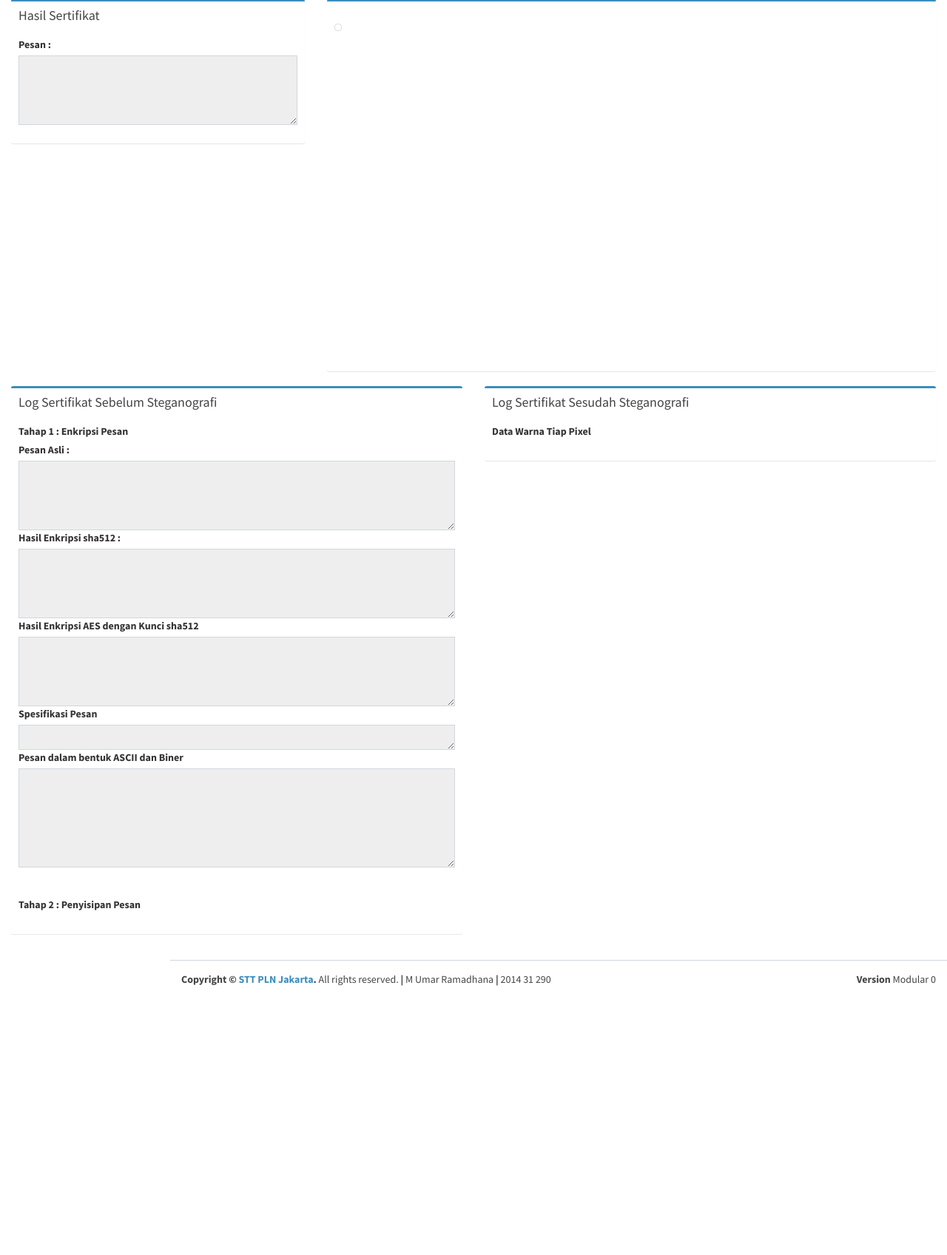
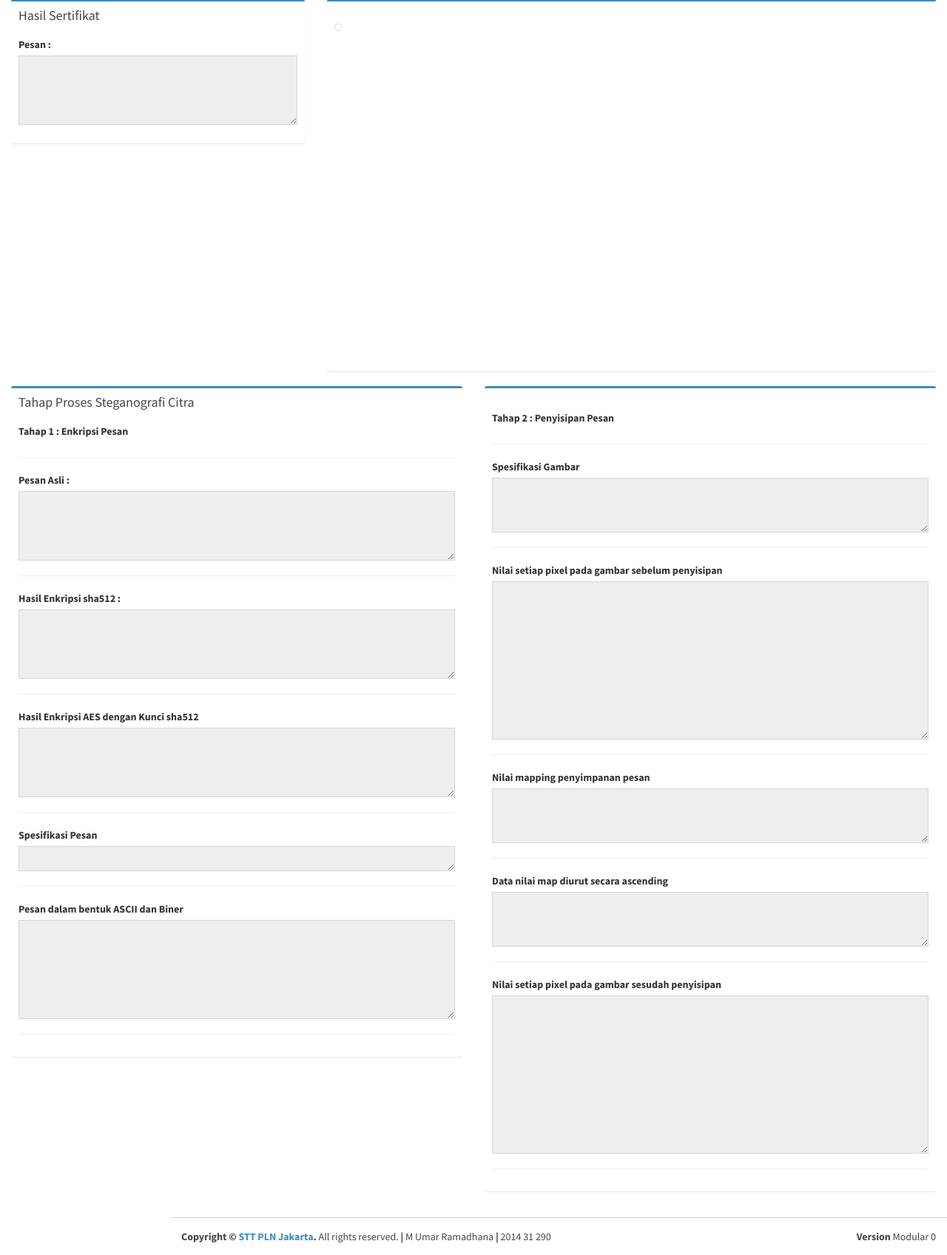
Before and after one commit to umarkotak/sweet_stego, a PHP site: template pages/certificate-protect.php in a window 1280 px wide. Shown: the part 642-2339 px from the top of the page at 74% size. Before the commit the page ends 1975 px from the top, so only its background shows below. Run offline with PHP 8.4, Linux system fonts and the light colour scheme; the template is opened without the code that fills it, so the values that code supplies are empty.

Commit message:
create log field

```diff
--- a/pages/certificate-protect.php
+++ b/pages/certificate-protect.php
@@ -113,30 +113,33 @@
     <div class="col-md-6">
       <div class="box box-primary">
         <div class="box-header">
-          <h3 class="box-title">Log Sertifikat Sebelum Steganografi</h3>
+          <h3 class="box-title">Tahap Proses Steganografi Citra</h3>
         </div>
 
         <div class="box-body">
           <div id="log-before">
             <div class="form-group">
-              <label>Tahap 1 : Enkripsi Pesan</label><br>
+              <label>Tahap 1 : Enkripsi Pesan</label><br><hr>
 
               <label>Pesan Asli : </label>
               <textarea id="log_before_raw_message" class="form-control" rows="4" readonly></textarea>
+              <hr>
 
               <label>Hasil Enkripsi sha512 : </label>
               <textarea id="log_before_message_encrypted_by_sha512" class="form-control" rows="4" readonly></textarea>
+              <hr>
 
               <label>Hasil Enkripsi AES dengan Kunci sha512</label>
               <textarea id="log_before_message_encrypted_by_aes" class="form-control" rows="4" readonly></textarea>
+              <hr>
 
               <label>Spesifikasi Pesan</label>
               <textarea id="log_before_message_spesification" class="form-control" rows="1" readonly></textarea>
+              <hr>
 
               <label>Pesan dalam bentuk ASCII dan Biner</label>
               <textarea id="log_before_message_in_binary" class="form-control" rows="6" readonly></textarea>
-
-              <br><br><label>Tahap 2 : Penyisipan Pesan</label><br>
+              <hr>
             </div>
           </div>
         </div>
@@ -145,13 +148,33 @@
     <div class="col-md-6">
       <div class="box box-primary">
         <div class="box-header">
-          <h3 class="box-title">Log Sertifikat Sesudah Steganografi</h3>
+          <h3 class="box-title"></h3>
         </div>
 
         <div class="box-body">
           <div id="log-after">
             <div class="form-group">
-              <label>Data Warna Tiap Pixel</label>
+              <label>Tahap 2 : Penyisipan Pesan</label><br><hr>
+
+              <label>Spesifikasi Gambar</label>
+              <textarea id="log_before_image_spesification" class="form-control" rows="3" readonly></textarea>
+              <hr>
+
+              <label>Nilai setiap pixel pada gambar sebelum penyisipan</label>
+              <textarea id="log_before_image_data" class="form-control" rows="10" readonly></textarea>
+              <hr>
+
+              <label>Nilai mapping penyimpanan pesan</label>
+              <textarea id="log_after_valid_pixels" class="form-control" rows="3" readonly></textarea>
+              <hr>
+
+              <label>Data nilai map diurut secara ascending</label>
+              <textarea id="log_after_valid_pixels_asc" class="form-control" rows="3" readonly></textarea>
+              <hr>
+
+              <label>Nilai setiap pixel pada gambar sesudah penyisipan</label>
+              <textarea id="log_after_image_data" class="form-control" rows="10" readonly></textarea>
+              <hr>
             </div>
           </div>
         </div>
```
